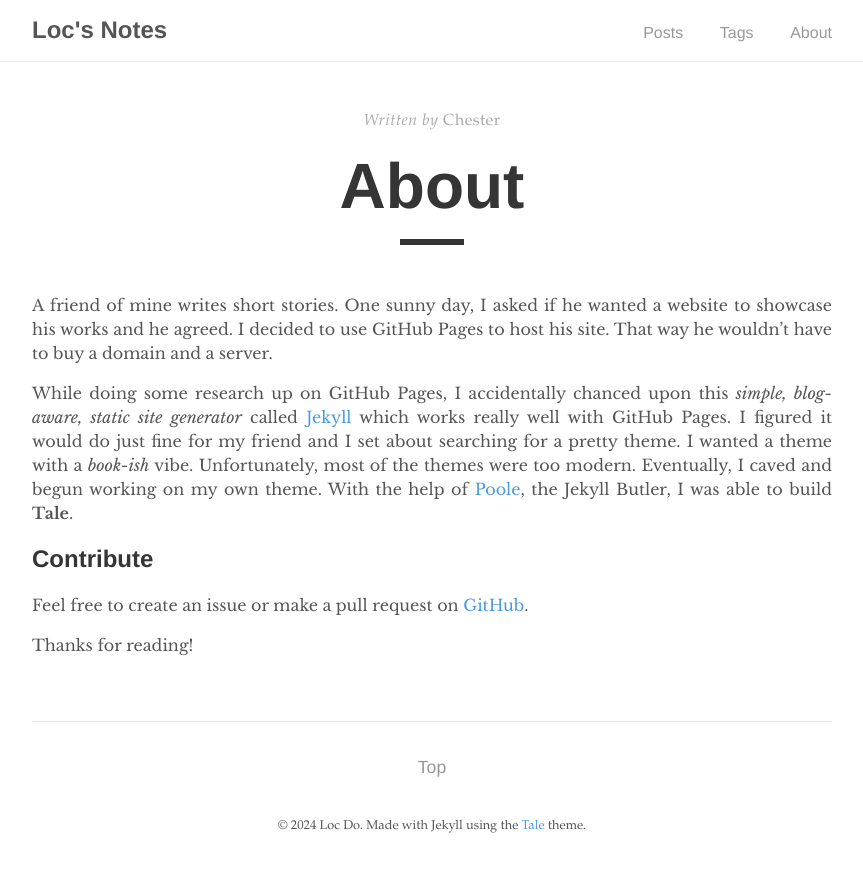
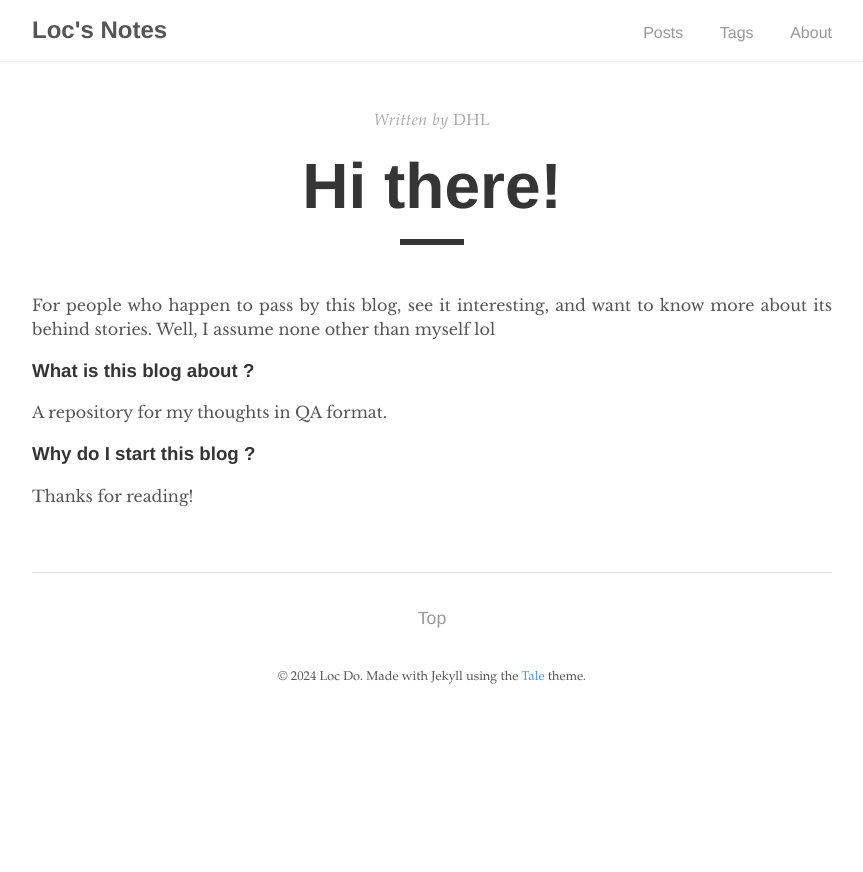
Before and after one commit to XSpring/xspring.github.io, a Jekyll site: the page built from _pages/about.md, in a window 1280 px wide. Shown: the top 872 px of the page, without its empty margins (208-1071 px from the left). Built offline with Jekyll 4.4.1, drawn with Linux system fonts in a browser that asks for light colours.

Commit message:
Update about page

```diff
--- a/_pages/about.md
+++ b/_pages/about.md
@@ -1,15 +1,17 @@
 ---
 layout: post
-title: "About"
-author: "Chester"
+title: "Hi there!"
+author: "DHL"
 permalink: /about/
 ---
 
-A friend of mine writes short stories. One sunny day, I asked if he wanted a website to showcase his works and he agreed. I decided to use GitHub Pages to host his site. That way he wouldn't have to buy a domain and a server.
+For people who happen to pass by this blog, see it interesting, and want to know more about its behind stories. Well, I assume none other than myself lol
 
-While doing some research up on GitHub Pages, I accidentally chanced upon this _simple, blog-aware, static site generator_ called [Jekyll](https://jekyllrb.com/) which works really well with GitHub Pages. I figured it would do just fine for my friend and I set about searching for a pretty theme. I wanted a theme with a _book-ish_ vibe. Unfortunately, most of the themes were too modern. Eventually, I caved and begun working on my own theme. With the help of [Poole](https://github.com/poole/poole), the Jekyll Butler, I was able to build **Tale**.
+### What is this blog about ?
+A repository for my thoughts in QA format.
 
-## Contribute
-Feel free to create an issue or make a pull request on [GitHub](https://github.com/chesterhow/tale).
+### Why do I start this blog ?
+
+
 
 Thanks for reading!
```
